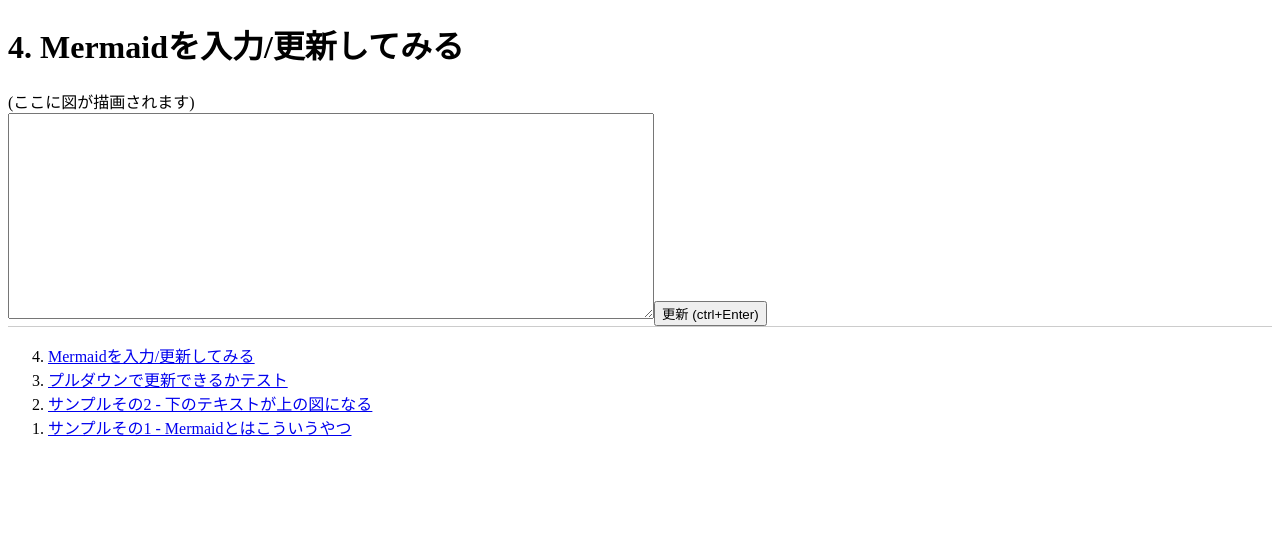
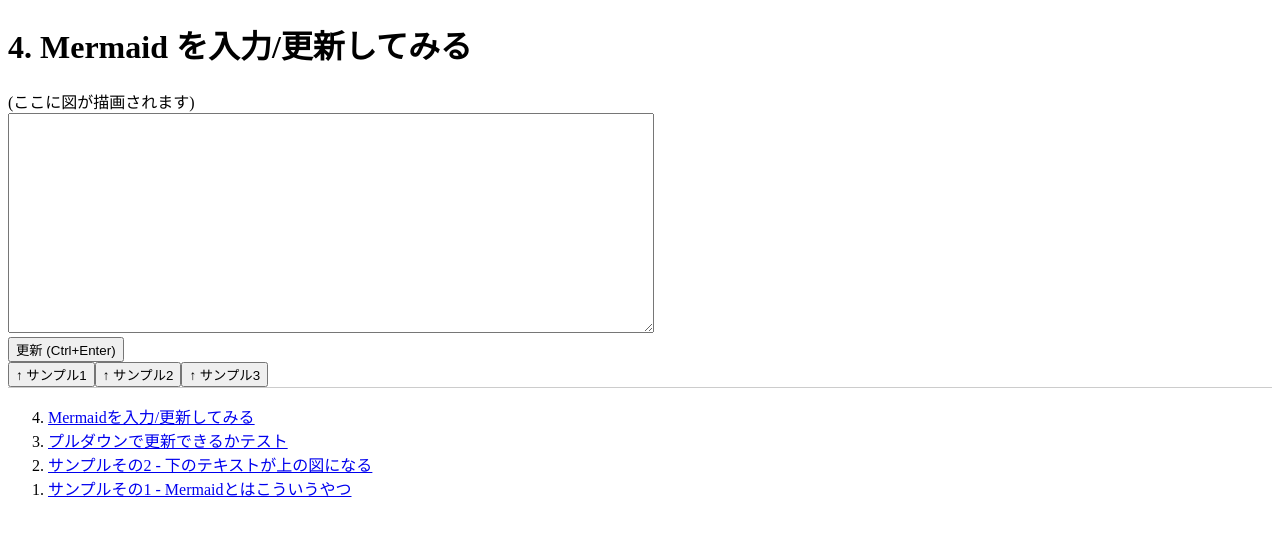
Before and after one commit to heiwa4126/react-mermaid1, a React (Vite) app: page /#/ in a window 1280 px wide. Shown: the top 536 px of the page. Built offline with nearby package versions, Linux system fonts and the light colour scheme.

Commit message:
udpate App4

```diff
--- a/src/App.css
+++ b/src/App.css
@@ -15,4 +15,5 @@
 .ta1 {
 	width: 50vw;
 	height: 15em;
+	font-size: 1.1em;
 }
--- a/src/App4.tsx
+++ b/src/App4.tsx
@@ -1,40 +1,71 @@
-import { useCallback, useEffect, useState } from "react";
+import { useCallback, useEffect, useRef, useState } from "react";
 import { Links } from "./App";
 import { MermaidComponent } from "./MermaidComponent";
-// import { m1, m2, m3 } from "./examples";
+import { m1, m2, m3 } from "./examples";
+
+// Ctrl+Enterで何かをするカスタムフック
+// biome-ignore lint/suspicious/noExplicitAny: <explanation>
+function useCtrlEnter(callback: () => void, dependencies: any[] = []) {
+	const handleKeyDown = useCallback(
+		(event: KeyboardEvent) => {
+			if (event.ctrlKey && event.key === "Enter") {
+				callback();
+			}
+		},
+		[callback],
+	);
+
+	useEffect(() => {
+		document.addEventListener("keydown", handleKeyDown);
+		return () => {
+			document.removeEventListener("keydown", handleKeyDown);
+		};
+	}, [handleKeyDown, ...dependencies]);
+}
 
 function App() {
 	const [mcode, setMcode] = useState<string>("");
 	const [mcode2, setMcode2] = useState<string>("");
 
-	//#region ctrl+Enterの処理
-	const handleKeyDown = useCallback(
-		(event: KeyboardEvent) => {
-			if (event.ctrlKey && event.key === "Enter") {
-				setMcode2(mcode);
-			}
-		},
-		[mcode],
-	);
-	useEffect(() => {
-		document.addEventListener("keydown", handleKeyDown);
-		// クリーンアップ関数
-		return () => {
-			document.removeEventListener("keydown", handleKeyDown);
-		};
-	}, [handleKeyDown]);
-	//#endregion
+	const updateMcode2 = () => setMcode2(mcode);
+	useCtrlEnter(updateMcode2, [mcode]);
+
+	const textareaRef = useRef<HTMLTextAreaElement>(null);
+	const updateTextarea = (newContent: string) => {
+		if (textareaRef.current) {
+			textareaRef.current.value = newContent;
+			setMcode(newContent);
+		}
+	};
+	const updateAll = (m: string) => {
+		updateTextarea(m);
+		setMcode2(m);
+	};
 
 	return (
 		<>
-			<h1>4. Mermaidを入力/更新してみる</h1>
+			<h1>4. Mermaid を入力/更新してみる</h1>
 			{mcode2 ? <MermaidComponent src={mcode2} /> : <div>(ここに図が描画されます)</div>}
-			<textarea className="ta1" onChange={(e) => setMcode(e.target.value)}>
-				{mcode}
-			</textarea>
-			<button type="button" onClick={() => setMcode2(mcode)}>
-				更新 (ctrl+Enter)
-			</button>
+			<div>
+				<textarea ref={textareaRef} className="ta1" onChange={(e) => setMcode(e.target.value)}>
+					{mcode}
+				</textarea>
+				<br />
+				<button type="button" onClick={updateMcode2}>
+					更新 (Ctrl+Enter)
+				</button>
+			</div>
+			<div>
+				<button type="button" onClick={() => updateAll(m1)}>
+					↑ サンプル1
+				</button>
+				<button type="button" onClick={() => updateAll(m2)}>
+					↑ サンプル2
+				</button>
+				<button type="button" onClick={() => updateAll(m3)}>
+					↑ サンプル3
+				</button>
+			</div>
 			<nav>
 				<Links />
 			</nav>
--- a/src/examples.ts
+++ b/src/examples.ts
@@ -1,12 +1,10 @@
-export const m1 = `
-graph TD
+export const m1 = `graph TD
 A[Client] --> B[Load Balancer]
 B --> C[Server01]
 B --> D[Server02]
 `;
 
-export const m2 = `
-gantt
+export const m2 = `gantt
 title A Gantt Diagram
 dateFormat  YYYY-MM-DD
 section Section
```
